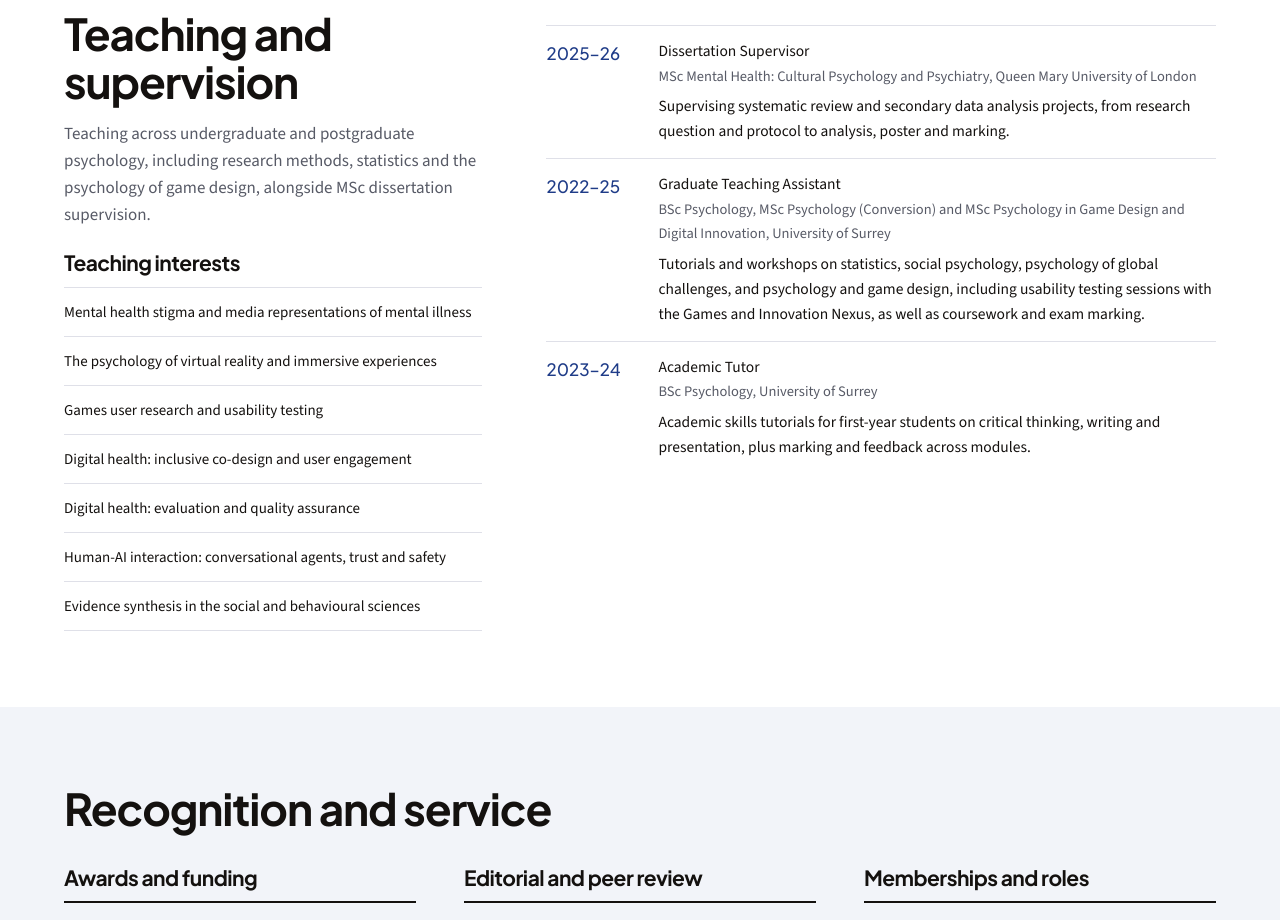
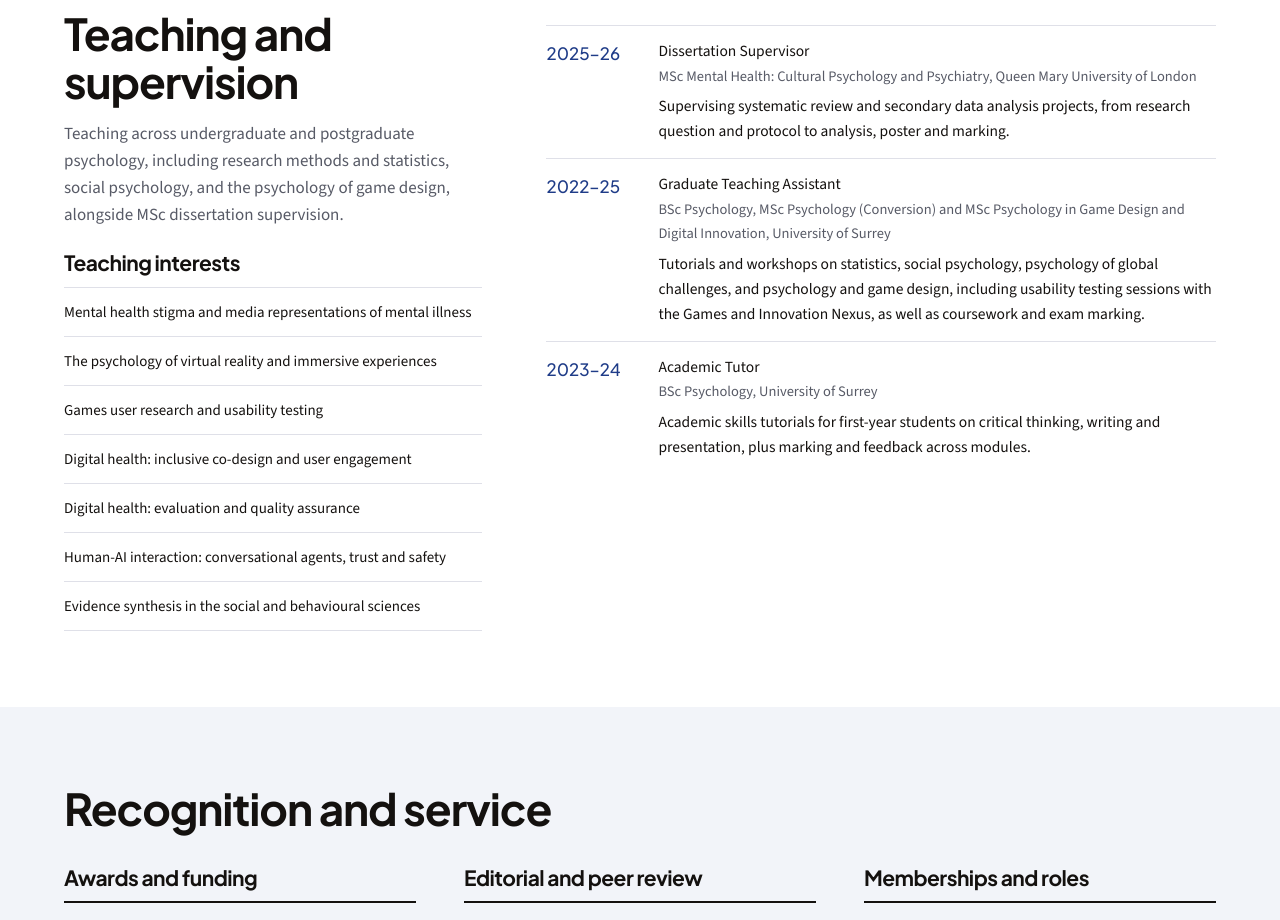
Before and after one commit to raulszekely/website, a plain HTML site: page index.html in a window 1280 px wide. Shown: the part 6980-7900 px from the top of the page. Drawn offline with nearby package versions, Linux system fonts and the light colour scheme.

Commit message:
index.html

```diff
--- a/index.html
+++ b/index.html
@@ -320,7 +320,7 @@ footer .contact a{overflow-wrap:anywhere;font-size:17px}
   <div class="wrap two">
     <div class="side">
       <h2>Teaching and supervision</h2>
-      <p>Teaching across undergraduate and postgraduate psychology, including research methods, statistics and the psychology of game design, alongside MSc dissertation supervision.</p>
+      <p>Teaching across undergraduate and postgraduate psychology, including research methods and statistics, social psychology, and the psychology of game design, alongside MSc dissertation supervision.</p>
       <h3 style="margin:22px 0 10px">Teaching interests</h3>
       <ul class="facts" style="margin-top:0">
         <li>Mental health stigma and media representations of mental illness</li>
```
